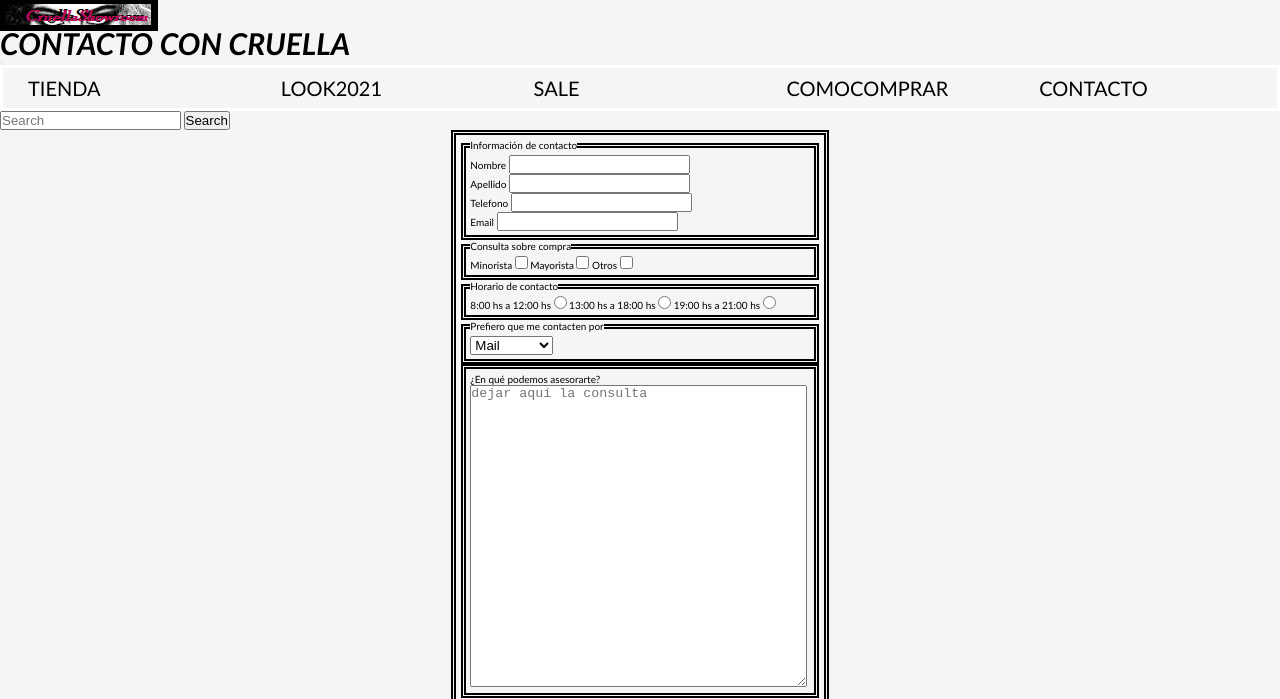
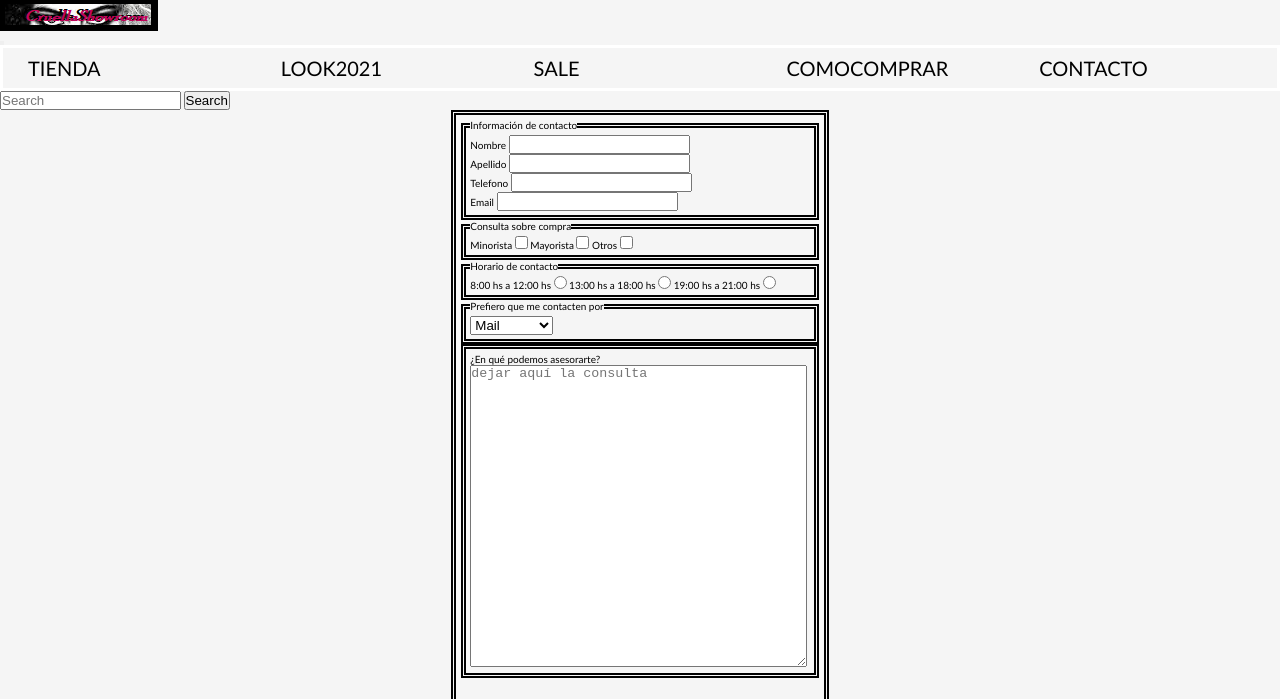
Before and after one commit to coderbal/miPROYECTOCODERBAL, a website: page contacto.html in a window 1280 px wide. Shown: the top 699 px of the page. Drawn offline with Linux system fonts and the light colour scheme; a web font is replaced by a local one.

Commit message:
guardado 2

```diff
--- a/contacto.html
+++ b/contacto.html
@@ -16,7 +16,7 @@
 					<img src="img/logo.png" alt="logo Cruellashowroom">
 				</a>
 			</div>
-			<h1>CONTACTO CON CRUELLA</h1>
+
 				<nav class="navbar navbar-expand-lg navbar-dark bg-light">
   <div class="container-fluid">
      <button class="navbar-toggler" type="button" data-bs-toggle="collapse" data-bs-target="#navbarSupportedContent" aria-controls="navbarSupportedContent" aria-expanded="false" aria-label="Toggle navigation">
```
